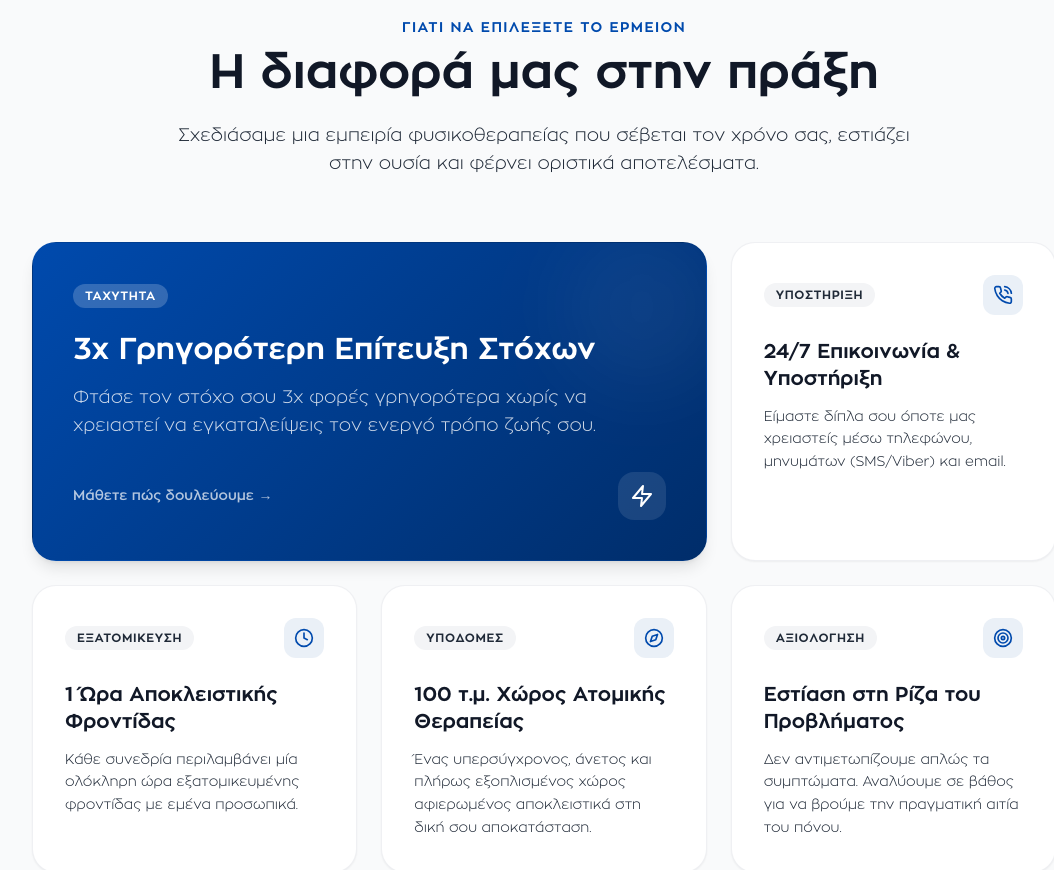
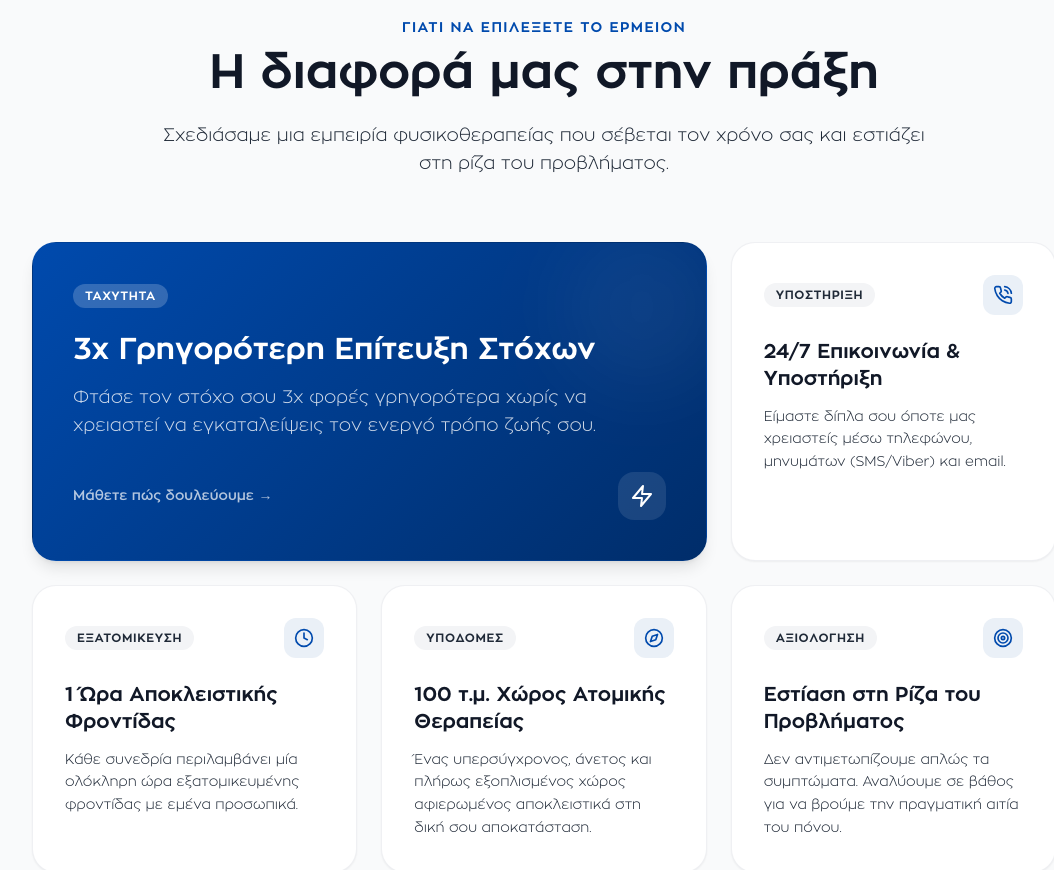
Before and after one commit to Ermeion/ermeion-website, a React (Vite) app: page / in a window 1280 px wide. Shown: the part 6280-7150 px from the top of the page, without its empty margins (96-1150 px from the left). Built offline with nearby package versions, Linux system fonts and the light colour scheme.

Commit message:
Updated App.tsx

```diff
--- a/src/App.tsx
+++ b/src/App.tsx
@@ -829,7 +829,7 @@ function WhyChooseUsSection() {
             Η διαφορά μας στην πράξη
           </h2>
           <p className="text-base md:text-lg text-gray-800 leading-relaxed">
-            Σχεδιάσαμε μια εμπειρία φυσικοθεραπείας που σέβεται τον χρόνο σας, εστιάζει στην ουσία και φέρνει οριστικά αποτελέσματα.
+            Σχεδιάσαμε μια εμπειρία φυσικοθεραπείας που σέβεται τον χρόνο σας και εστιάζει στη ρίζα του προβλήματος.
           </p>
         </div>
 
```
